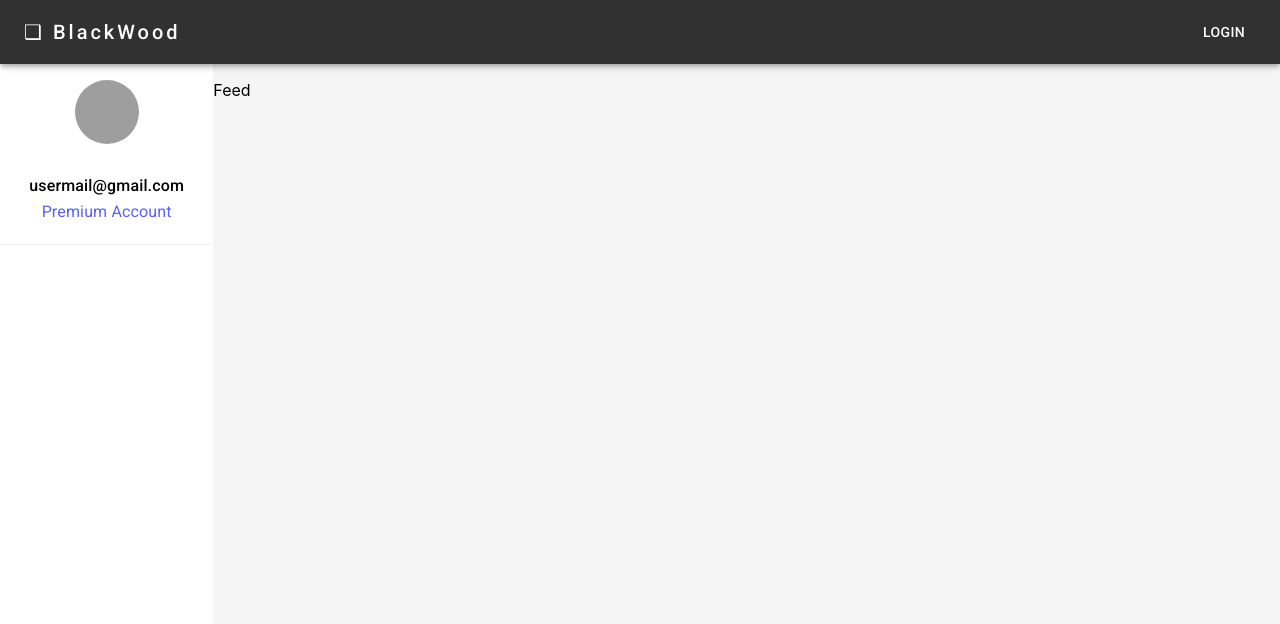
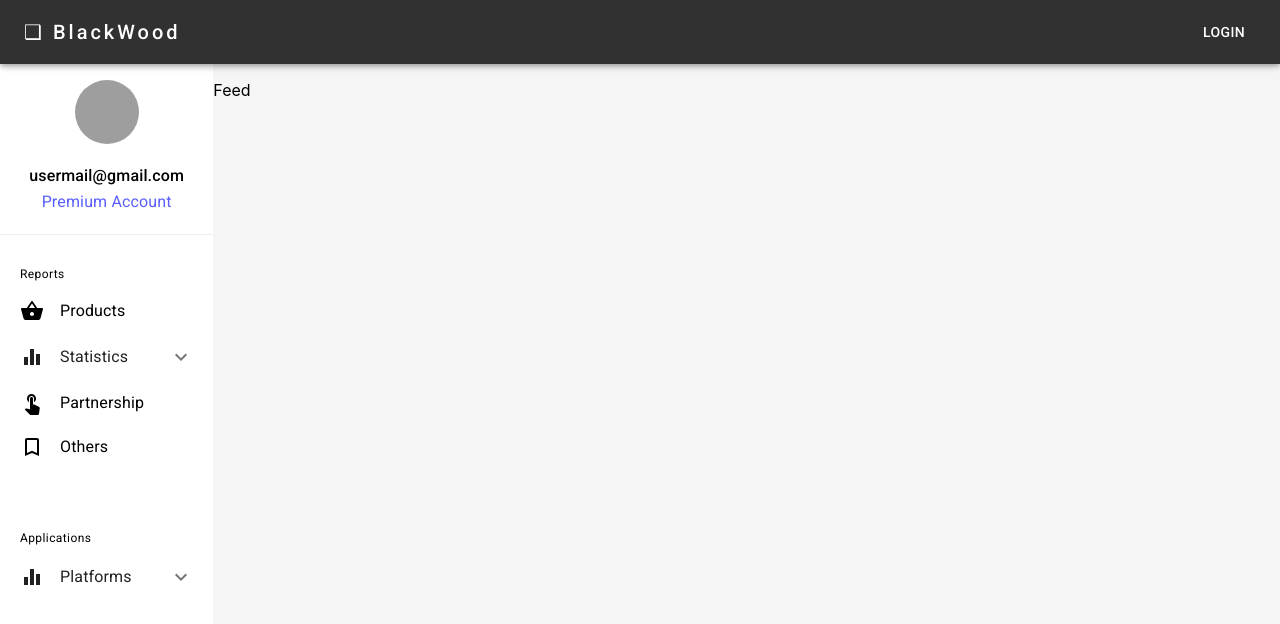
Before and after one commit to IlyaKrapivnoy/material_ui_responsive_site_1, a React (Create React App) app: page / in a window 1280 px wide. Shown: the top 624 px of the page. Built offline with nearby package versions, Linux system fonts and the light colour scheme; grey boxes are pictures that could not be loaded.

Commit message:
add accordeon to the sidebar

```diff
--- a/src/components/Form.jsx
+++ b/src/components/Form.jsx
@@ -1,5 +1,4 @@
 import { TextField, makeStyles, Typography, Box } from '@material-ui/core';
-import React, { useState } from 'react';
 import CloseIcon from '@material-ui/icons/Close';
 
 const useStyles = makeStyles((theme) => ({
--- a/src/components/Header.jsx
+++ b/src/components/Header.jsx
@@ -8,7 +8,7 @@ import {
     Toolbar,
     Typography,
 } from '@material-ui/core';
-import react, { useState } from 'react';
+import { useState } from 'react';
 import { Box } from '@material-ui/core';
 import Form from './Form';
 
--- a/src/components/Sidebar.jsx
+++ b/src/components/Sidebar.jsx
@@ -1,4 +1,19 @@
-import { Avatar, Box, makeStyles, Typography } from '@material-ui/core';
+import {
+    Accordion,
+    AccordionDetails,
+    AccordionSummary,
+    Avatar,
+    Box,
+    makeStyles,
+    Typography,
+} from '@material-ui/core';
+import DescriptionIcon from '@material-ui/icons/Description';
+import ShoppingBasketIcon from '@material-ui/icons/ShoppingBasket';
+import EqualizerIcon from '@material-ui/icons/Equalizer';
+import GroupAddIcon from '@material-ui/icons/GroupAdd';
+import BookmarkBorderIcon from '@material-ui/icons/BookmarkBorder';
+import ExpandMoreIcon from '@material-ui/icons/ExpandMore';
+import TouchAppIcon from '@material-ui/icons/TouchApp';
 
 const useStyles = makeStyles((theme) => ({
     sidebar: { paddingTop: 80 },
@@ -12,11 +27,21 @@ const useStyles = makeStyles((theme) => ({
     avatar: {
         width: theme.spacing(8),
         height: theme.spacing(8),
-        marginBottom: 30,
+        marginBottom: 20,
     },
     userInfo: { textAlign: 'center', marginBottom: 20 },
     userMail: { fontWeight: 500, marginBottom: 2 },
     account: { color: '#5a5ffb', cursor: 'pointer' },
+    sidebarMenu: { padding: '30px 20px' },
+    item: {
+        display: 'flex',
+        padding: '10px 0',
+        cursor: 'pointer',
+        '&:hover': {
+            color: '#7d7d7d',
+        },
+    },
+    itemIcon: { paddingRight: 16 },
 }));
 
 const Sidebar = () => {
@@ -40,6 +65,105 @@ const Sidebar = () => {
                     </Typography>
                 </Box>
             </Box>
+            <Box className={classes.sidebarMenu}>
+                <Typography variant='caption' display='block' gutterBottom>
+                    Reports
+                </Typography>
+                <div className={classes.item}>
+                    <ShoppingBasketIcon className={classes.itemIcon} />
+                    <Typography className={classes.itemText}>
+                        Products
+                    </Typography>
+                </div>
+                <Accordion
+                    style={{
+                        boxShadow: '0 0 0 0',
+                        margin: 0,
+                        position: 'static',
+                    }}
+                >
+                    <AccordionSummary
+                        expandIcon={<ExpandMoreIcon />}
+                        aria-controls='panel1a-content'
+                        id='panel1a-header'
+                        style={{ padding: 0, margin: 0 }}
+                    >
+                        <div
+                            className={classes.item}
+                            style={{ padding: 0, margin: 0 }}
+                        >
+                            <EqualizerIcon className={classes.itemIcon} />
+                            <Typography className={classes.itemText}>
+                                Statistics
+                            </Typography>
+                        </div>
+                    </AccordionSummary>
+                    <AccordionDetails style={{ padding: '0 16px 10px' }}>
+                        <div className={classes.item}>
+                            <DescriptionIcon className={classes.itemIcon} />
+                            <Typography className={classes.itemText}>
+                                2021
+                            </Typography>
+                        </div>
+                    </AccordionDetails>
+                </Accordion>
+
+                <div className={classes.item}>
+                    <TouchAppIcon className={classes.itemIcon} />
+                    <Typography className={classes.itemText}>
+                        Partnership
+                    </Typography>
+                </div>
+                <div className={classes.item}>
+                    <BookmarkBorderIcon className={classes.itemIcon} />
+                    <Typography className={classes.itemText}>Others</Typography>
+                </div>
+            </Box>
+            <Box className={classes.sidebarMenu}>
+                <Typography variant='caption' display='block' gutterBottom>
+                    Applications
+                </Typography>
+                <Accordion
+                    style={{
+                        boxShadow: '0 0 0 0',
+                        margin: 0,
+                        position: 'static',
+                    }}
+                >
+                    <AccordionSummary
+                        expandIcon={<ExpandMoreIcon />}
+                        aria-controls='panel1a-content'
+                        id='panel1a-header'
+                        style={{ padding: 0, margin: 0 }}
+                    >
+                        <div
+                            className={classes.item}
+                            style={{ padding: 0, margin: 0 }}
+                        >
+                            <EqualizerIcon className={classes.itemIcon} />
+                            <Typography className={classes.itemText}>
+                                Platforms
+                            </Typography>
+                        </div>
+                    </AccordionSummary>
+                    <AccordionDetails style={{ padding: '0 16px 10px' }}>
+                        <div className={classes.item}>
+                            <GroupAddIcon className={classes.itemIcon} />
+                            <Typography className={classes.itemText}>
+                                Project Platform
+                            </Typography>
+                        </div>
+                    </AccordionDetails>
+                    <AccordionDetails style={{ padding: '0 16px 10px' }}>
+                        <div className={classes.item}>
+                            <GroupAddIcon className={classes.itemIcon} />
+                            <Typography className={classes.itemText}>
+                                Social Platform
+                            </Typography>
+                        </div>
+                    </AccordionDetails>
+                </Accordion>
+            </Box>
         </div>
     );
 };
```
